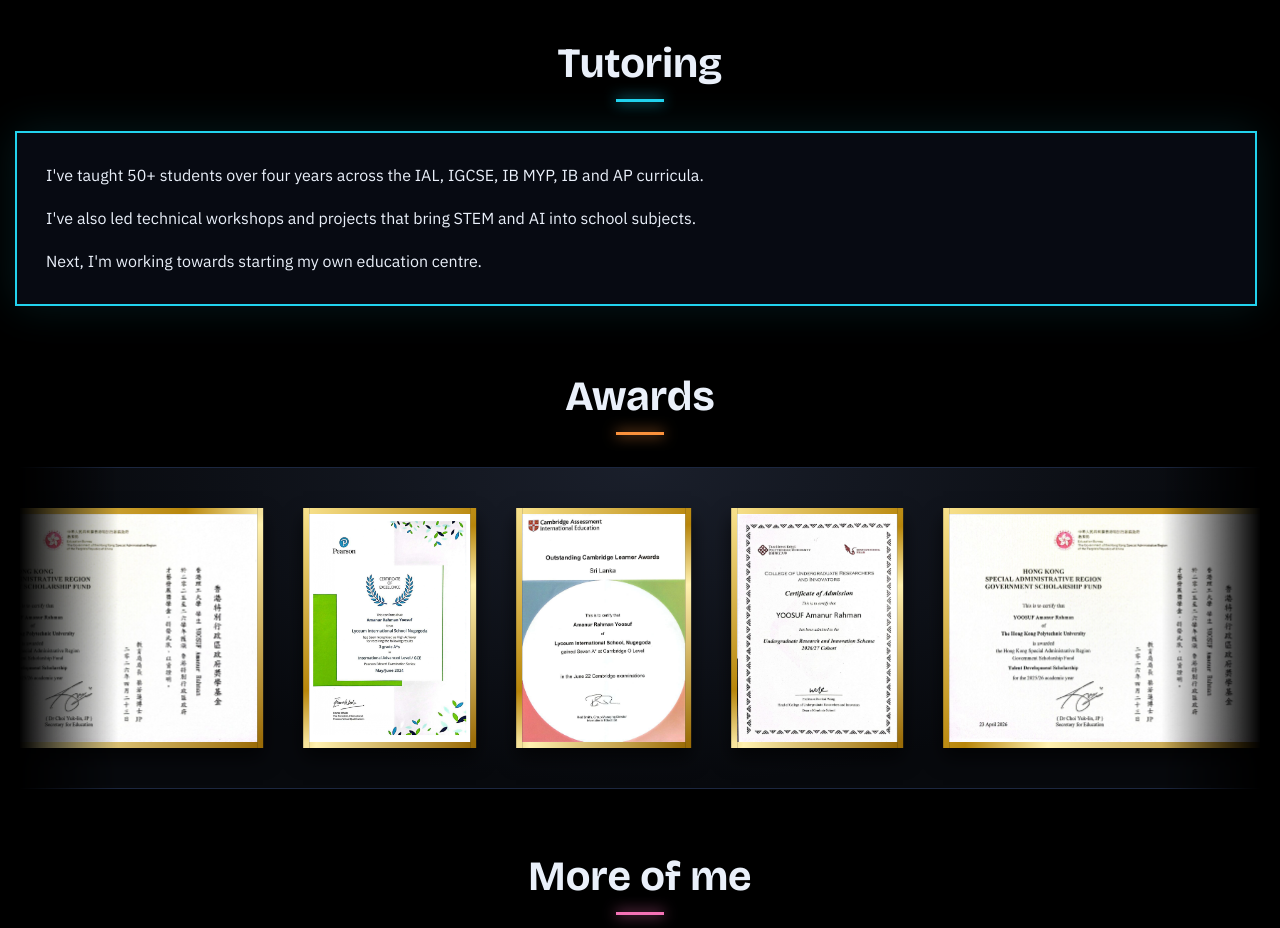
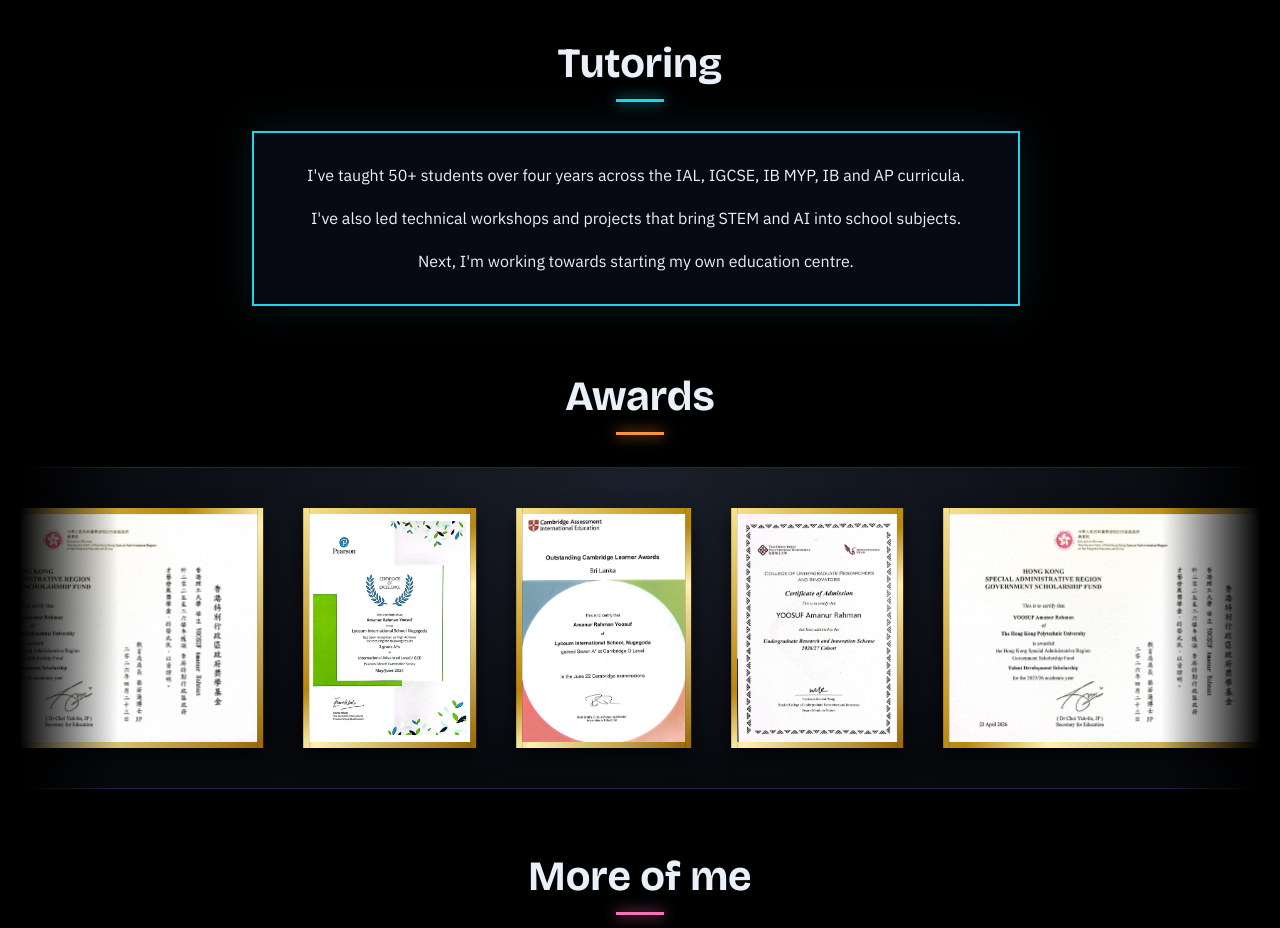
Before and after one commit to amanyoosuf/amanyoosuf.github.io, a React (Vite) app: page / in a window 1280 px wide. Shown: the part 5900-6828 px from the top of the page. Built offline with nearby package versions, Linux system fonts and the light colour scheme.

Commit message:
Update App.jsx

```diff
--- a/src/App.jsx
+++ b/src/App.jsx
@@ -142,7 +142,7 @@ export default function App() {
         </Section>
 
         <Section id="tutoring" title="Tutoring">
-          <Story side="left" photos={[]}>
+          <Story side="left" photos={[]} center>
             <p>I've taught 50+ students over four years across the IAL, IGCSE, IB MYP, IB and AP curricula.</p>
             <p>I've also led technical workshops and projects that bring STEM and AI into school subjects.</p>
             <p>Next, I'm working towards starting my own education centre.</p>
```
